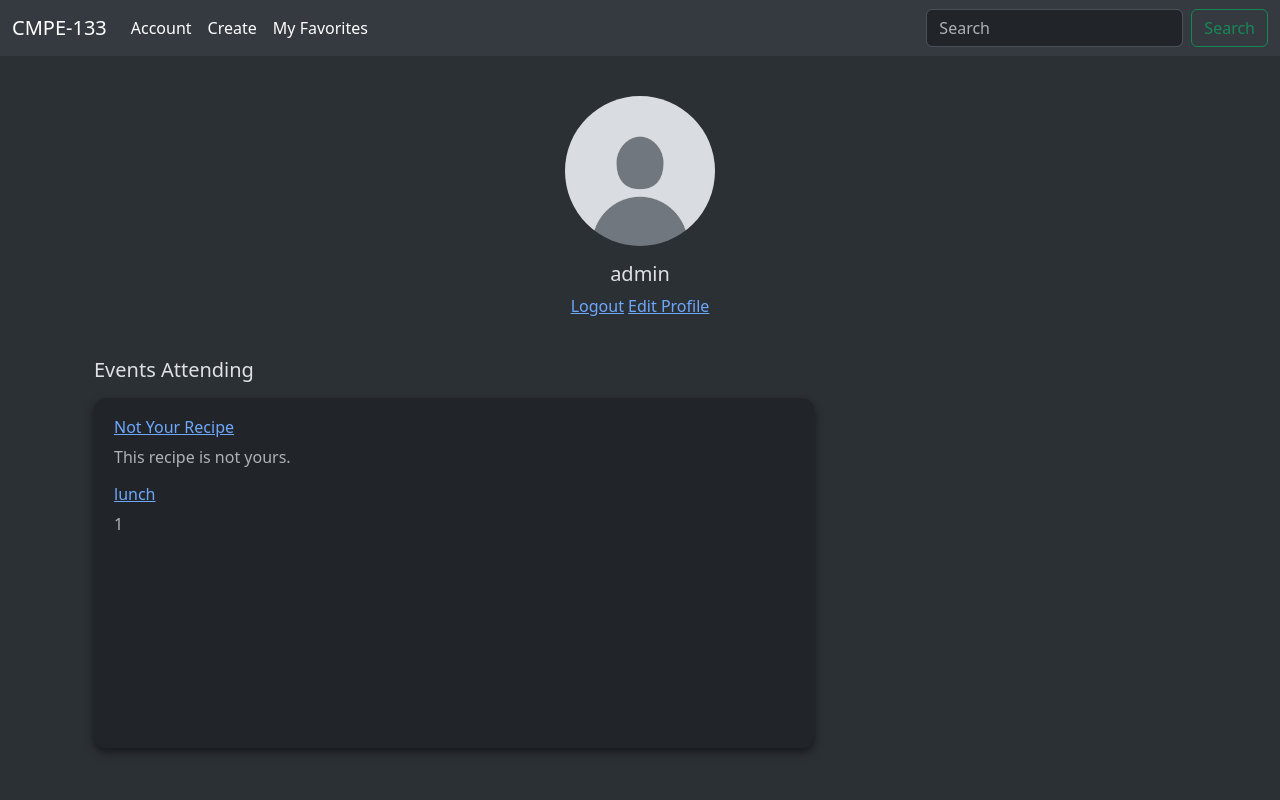
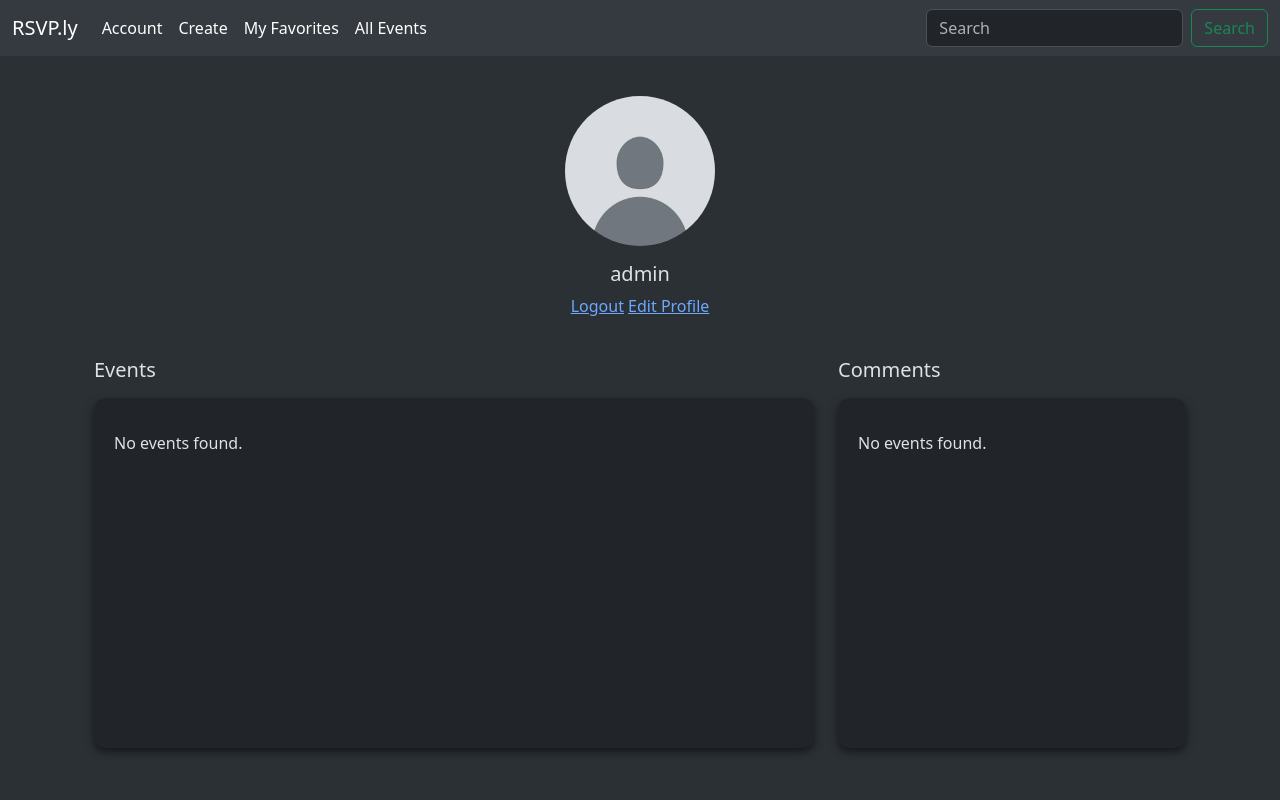
Before and after one commit to Rooosti/RSVPly, a Flask app: a page that uses app/templates/user.html in a window 1280 px wide. Run offline with Flask 3, Linux system fonts and the light colour scheme; a user stored in the database is signed in.

Commit message:
Refactored to include RSVP.ly as name and Recipe as Event both frontend and backend.

```diff
--- a/app/forms.py
+++ b/app/forms.py
@@ -3,7 +3,7 @@
 from wtforms.validators import DataRequired, Email, Length, NumberRange
 from datetime import datetime
 
-class RecipeForm(FlaskForm): # form for creating recipe
+class EventForm(FlaskForm): # form for creating event
     title = StringField('Title', validators=[validators.DataRequired()])
     description = TextAreaField('Description', validators=[validators.DataRequired()])
     ingredients = TextAreaField('Ingredients', validators=[validators.DataRequired()])
@@ -37,7 +37,7 @@
     username = StringField('Username', validators=[validators.DataRequired()])
     submit =  SubmitField("Apply")
 
-class EditRecipeForm(FlaskForm): # form for creating recipe
+class EditEventForm(FlaskForm): # form for creating event
     title = StringField('Title', validators=[validators.DataRequired()])
     description = TextAreaField('Description', validators=[validators.DataRequired()])
     ingredients = TextAreaField('Ingredients', validators=[validators.DataRequired()])
--- a/app/routes.py
+++ b/app/routes.py
@@ -4,7 +4,7 @@
 from flask_sqlalchemy import SQLAlchemy # Added SQLAlchemy
 from app.forms import *
 from flask_login import LoginManager, login_user, logout_user, login_required, UserMixin, current_user
-from app.models import Recipe, User, Comment, Rating # importing from models.py
+from app.models import Event, User, Comment, Rating # importing from models.py
 from app import db
 from datetime import datetime # added datetime
 # from <X> import <Y>
@@ -39,18 +39,18 @@
 def home_page():
     return redirect(url_for("login"))
 
-@myapp_obj.route("/recipes") # http://127.0.0.1:5000/recipes
-def view_all_recipes():
-    recipes = Recipe.query.all() # get all recipes
-    return render_template("hello.html", recipes=recipes)
+@myapp_obj.route("/events") # http://127.0.0.1:5000/events
+def view_all_events():
+    events = Event.query.all() # get all events
+    return render_template("hello.html", events=events)
 
-@myapp_obj.route("/recipe/new", methods=['GET', 'POST']) # http://127.0.0.1:5000/recipe/new
+@myapp_obj.route("/event/new", methods=['GET', 'POST']) # http://127.0.0.1:5000/event/new
 @login_required
-def create_recipe():
-    form = RecipeForm()
+def create_event():
+    form = eventForm()
     if form.validate_on_submit():
-        #create recipe
-        new_recipe = Recipe(
+        #create event
+        new_event = event(
             title=form.title.data,
             description=form.description.data,
             ingredients=form.ingredients.data,
@@ -59,17 +59,17 @@
             date=datetime.now(),
             user_id=current_user.id
         )
-        db.session.add(new_recipe) #adding to database
+        db.session.add(new_event) #adding to database
         db.session.commit()
         return redirect("/")
-    return render_template("new.html", form=form) #recipe form
+    return render_template("new.html", form=form) #event form
 
-@myapp_obj.route("/recipe/<int:integer>", methods=['GET', 'POST']) # http://127.0.0.1:5000/recipe/<enter number here>
+@myapp_obj.route("/event/<int:integer>", methods=['GET', 'POST']) # http://127.0.0.1:5000/event/<enter number here>
 @login_required
-def return_recipe(integer):
-    recipe = Recipe.query.get(integer) # get recipe number
-    if recipe is None:
-        print("Recipe not found") #prints to terminal
+def return_event(integer):
+    event = Event.query.get(integer) # get event number
+    if event is None:
+        print("event not found") #prints to terminal
         return ""
 
     comment_form = CommentForm() # create comment form
@@ -77,35 +77,35 @@
 
     #comment and rating form
     if comment_form.validate_on_submit() and comment_form.submit.data:
-            new_comment = Comment(comment=comment_form.comment.data, user_id=current_user.id, recipe_id=recipe.id)
+            new_comment = Comment(comment=comment_form.comment.data, user_id=current_user.id, event_id=event.id)
             db.session.add(new_comment)
             db.session.commit()
             return redirect(request.path)
 
     if rating_form.validate_on_submit() and rating_form.submit.data:
-        existing_rating = Rating.query.filter_by(user_id=current_user.id, recipe_id=recipe.id).first()
+        existing_rating = Rating.query.filter_by(user_id=current_user.id, event_id=event.id).first()
         if existing_rating:
             existing_rating.score = rating_form.score.data
         else:
-            new_rating = Rating(score=rating_form.score.data, user_id=current_user.id, recipe_id=recipe.id)
+            new_rating = Rating(score=rating_form.score.data, user_id=current_user.id, event_id=event.id)
             db.session.add(new_rating)
 
         db.session.commit()
         return redirect(request.path)
 
-    comments = recipe.comments
-    return render_template("return_rec.html", recipe=recipe, comment_form=comment_form, rating_form=rating_form, comments=comments)
+    comments = event.comments
+    return render_template("return_rec.html", event=event, comment_form=comment_form, rating_form=rating_form, comments=comments)
 
-@myapp_obj.route("/recipe/<int:integer>/delete") # http://127.0.0.1:5000/recipe/<enter number here>/delete
-def delete_recipe(integer):
-    del_rec = Recipe.query.get(integer) # get recipe number
+@myapp_obj.route("/event/<int:integer>/delete") # http://127.0.0.1:5000/event/<enter number here>/delete
+def delete_event(integer):
+    del_rec = Event.query.get(integer) # get event number
     if current_user == del_rec.user:
         db.session.delete(del_rec) #delete
         db.session.commit()
-        flash("Recipe successfully deleted", "success")
+        flash("event successfully deleted", "success")
         return redirect(url_for("login"))
     else:
-        flash("You must own a recipe to delete it.", "error")
+        flash("You must own a event to delete it.", "error")
         return redirect(url_for("login"))
 
 @myapp_obj.route("/registration", methods=['GET', 'POST'])
@@ -149,22 +149,22 @@
     return render_template("login.html", form=form)
 
 #Favorites
-@myapp_obj.route("/toggle_favorite/<int:recipe_id>", methods=["POST"])
+@myapp_obj.route("/toggle_favorite/<int:event_id>", methods=["POST"])
 @login_required
-def toggle_favorite(recipe_id):
-    recipe = Recipe.query.get(recipe_id)
-    if recipe is None:
-        flash("Recipe not found", 'error')
+def toggle_favorite(event_id):
+    event = Event.query.get(event_id)
+    if event is None:
+        flash("event not found", 'error')
         return redirect(url_for("main"))
-    if recipe not in current_user.favorites:
-        current_user.favorites.append(recipe)
+    if event not in current_user.favorites:
+        current_user.favorites.append(event)
         db.session.commit()
-        flash("Recipe added to favorites", 'success')
+        flash("event added to favorites", 'success')
     else:
-        if recipe in current_user.favorites:
-            current_user.favorites.remove(recipe)
+        if event in current_user.favorites:
+            current_user.favorites.remove(event)
             db.session.commit()
-            flash("Recipe removed from favorites", 'success')
+            flash("event removed from favorites", 'success')
     return redirect(url_for("view_favorites"))
 
 # View Favorites
@@ -198,61 +198,61 @@
         db.session.commit()
     return render_template("edit_user.html", user=current_user, form=form)
 
-@myapp_obj.route('/recipe/<int:integer>/edit', methods=["GET", "POST"])
+@myapp_obj.route('/event/<int:integer>/edit', methods=["GET", "POST"])
 @login_required
-def edit_recipe(integer):
-    form = EditRecipeForm()
-    recipe = Recipe.query.get(integer) # get recipe number
-    if recipe == None:
-        flash("Recipe does not exist.", "error")
+def edit_event(integer):
+    form = EditeventForm()
+    event = Event.query.get(integer) # get event number
+    if event == None:
+        flash("Event does not exist.", "error")
         return redirect(url_for("login"))
     else:
-        if recipe.user != current_user:
-            flash("You cannot edit recipes you don't own.", "error")
+        if event.user != current_user:
+            flash("You cannot edit events you don't own.", "error")
             return redirect(url_for("login"))
         if form.validate_on_submit():
-            #edit recipe
+            #edit event
             if form.title.data:
-                recipe.title = form.title.data
+                event.title = form.title.data
             if form.description.data:
-                recipe.description = form.description.data
+                event.description = form.description.data
             if form.ingredients.data:
-                recipe.ingredients = form.ingredients.data
+                event.ingredients = form.ingredients.data
             if form.instructions.data:
-                recipe.instructions = form.instructions.data
+                event.instructions = form.instructions.data
             if form.tags.data:
-                recipe.tags = form.tags.data
+                event.tags = form.tags.data
             db.session.commit()
-            flash("Recipe successfully changed.", "success")
-            return redirect(f"/recipe/{integer}")
-        return render_template("edit_recipe.html", recipe=recipe, form=form)
+            flash("event successfully changed.", "success")
+            return redirect(f"/event/{integer}")
+        return render_template("edit_event.html", event=event, form=form)
 
 @myapp_obj.route('/search', methods =['GET', 'POST'])
-def search_recipes():
+def search_events():
     query = request.args.get('query')
     form = SearchForm()
     if not query:
         if form.validate_on_submit():
             search_query = form.search_query.data
 
-            recipes = Recipe.query.filter(
+            events = Event.query.filter(
                 db.or_(
-                    Recipe.title.ilike(f'%{search_query}%'),
-                    Recipe.description.ilike(f'%{search_query}%'),
-                    Recipe.ingredients.ilike(f'%{search_query}%'),
-                    Recipe.instructions.ilike(f'%{search_query}%'),
+                    Event.title.ilike(f'%{search_query}%'),
+                    Event.description.ilike(f'%{search_query}%'),
+                    Event.ingredients.ilike(f'%{search_query}%'),
+                    Event.instructions.ilike(f'%{search_query}%'),
                 )
             ).all()
     else:
-        recipes = Recipe.query.filter(
+        events = Event.query.filter(
                 db.or_(
-                    Recipe.title.ilike(f'%{query}%'),
-                    Recipe.description.ilike(f'%{query}%'),
-                    Recipe.ingredients.ilike(f'%{query}%'),
-                    Recipe.instructions.ilike(f'%{query}%'),
+                    Event.title.ilike(f'%{query}%'),
+                    Event.description.ilike(f'%{query}%'),
+                    Event.ingredients.ilike(f'%{query}%'),
+                    Event.instructions.ilike(f'%{query}%'),
                 )
             ).all()
-        return render_template('search_result.html', recipes = recipes, form = form)
+        return render_template('search_result.html', events = events, form = form)
     return render_template('search.html', form = form)
 
 @myapp_obj.route('/enhanced-search', methods=['GET', 'POST'])
@@ -263,16 +263,16 @@
         tags_input = form.tags.data
 
         # Start with base query
-        query = Recipe.query
+        query = Event.query
 
         # Apply text search if provided
         if search_query:
             query = query.filter(
                 db.or_(
-                    Recipe.title.ilike(f'%{search_query}%'),
-                    Recipe.description.ilike(f'%{search_query}%'),
-                    Recipe.ingredients.ilike(f'%{search_query}%'),
-                    Recipe.instructions.ilike(f'%{search_query}%')
+                    Event.title.ilike(f'%{search_query}%'),
+                    Event.description.ilike(f'%{search_query}%'),
+                    Event.ingredients.ilike(f'%{search_query}%'),
+                    Event.instructions.ilike(f'%{search_query}%')
                 )
             )
 
@@ -280,9 +280,9 @@
         if tags_input:
             tag_names = [tag.strip() for tag in tags_input.split(',')]
             for tag_name in tag_names:
-                query = query.filter(Recipe.tags.ilike(f'%{tag_name}%'))
+                query = query.filter(event.tags.ilike(f'%{tag_name}%'))
 
-        recipes = query.all()
-        return render_template('enhanced_search_result.html', recipes=recipes, form=form)
+        events = query.all()
+        return render_template('enhanced_search_result.html', events=events, form=form)
 
     return render_template('enhanced_search.html', form=form)
--- a/app/templates/enhanced_search.html
+++ b/app/templates/enhanced_search.html
@@ -32,8 +32,8 @@
 {% block content %}
 <div class="container">
     <div class="form-container">
-        <h1>Enhanced Recipe Search</h1>
-        <p class="text-muted">Search recipes by text and tags</p>
+        <h1>Enhanced Event Search</h1>
+        <p class="text-muted">Search events by text and tags</p>
         <form method="POST" action="{{ url_for('enhanced_search') }}">
             {{ form.hidden_tag() }}
             <div class="form-group">
--- a/app/templates/layout.html
+++ b/app/templates/layout.html
@@ -37,7 +37,7 @@
 <!-- Navbar -->
 <nav class="navbar navbar-expand-lg fixed-top bg-body-secondary">
   <div class="container-fluid">
-    <a class="navbar-brand" href="#">CMPE-133</a>
+    <a class="navbar-brand" href="#">RSVP.ly</a>
     <button class="navbar-toggler" type="button" data-bs-toggle="collapse" data-bs-target="#navbarSupportedContent" aria-controls="navbarSupportedContent" aria-expanded="false" aria-label="Toggle navigation">
       <span class="navbar-toggler-icon"></span>
     </button>
@@ -47,19 +47,21 @@
           {% if current_user %}
               <a class="nav-link active" aria-current="page" href="/view/{{ current_user.username }}">Account</a>
         <li class="nav-item">
-              <a class="nav-link active" aria-current="page" href="/recipe/new">Create</a>
+              <a class="nav-link active" aria-current="page" href="/event/new">Create</a>
         <li class="nav-item">
               <a class="nav-link active" aria-current="page" href="/favorites">My Favorites</a>
           {% else %}
         <li class="nav-item">
               <a class="nav-link disable" aria-disabled="true">Account</a>
         <li class="nav-item">
-              <a class="nav-link active" aria-current="page" href="/recipe/new">Create Event</a>
+              <a class="nav-link active" aria-current="page" href="/event/new">Create</a>
         <li class="nav-item">
               <a class="nav-link active" aria-disable="true">My Favorites</a>
           {% endif %}
+        <li class="nav-item">
+              <a class="nav-link active" aria-current="page" href="/events">All Events</a>
       </ul>
-      <form class="d-flex" action="{{ url_for('search_recipes') }}" method="GET">
+      <form class="d-flex" action="{{ url_for('search_events') }}" method="GET">
         <input class="form-control me-2" type="search" name="query" placeholder="Search" aria-label="Search"/>
         <button class="btn btn-outline-success" type="submit">Search</button>
       </form>
--- a/app/templates/search.html
+++ b/app/templates/search.html
@@ -1,6 +1,6 @@
 {% extends "layout.html" %}
 
-{% block title %}Search Recipes{% endblock %}
+{% block title %}Search Events{% endblock %}
 
 {% block head %}
 <style>
@@ -32,7 +32,7 @@
 {% block content %}
 <div class="container mb-3">
     <div class="form-container mb-3">
-        <h1>Search Recipes</h1>
+        <h1>Search Events</h1>
         <hr class="my-4">
         <form method="POST">
             {{ form.hidden_tag() }}
--- a/app/templates/user.html
+++ b/app/templates/user.html
@@ -47,20 +47,36 @@
   </div>
 
     {% if user %}
-  <!-- Scrollable Columns (Recipes and Comments) -->
+  <!-- Scrollable Columns (Events and Comments) -->
   <div class="row">
 
         <div class="col-md-8 mb-3">
-            <h5 class="mb-3">Events Attending</h5>
+            <h5 class="mb-3">Events</h5>
                 <div class="scrollable-container">
-                    {% for recipe in user.recipes %}
-                        <h6><a href = "/recipe/{{recipe.id}}">{{recipe.title}}</a></h6>
+                    {% for event in user.events %}
+                        <h6><a href = "/event/{{event.id}}">{{event.title}}</a></h6>
                         <p class="text-muted">
-                            {{recipe.description}}
+                            {{event.description}}
                         </p>
                         {% else %}
                         <p>
-                            <h6>No Events found.</h6>
+                            <h6>No events found.</h6>
+                        </p>
+                    {% endfor %}
+                </div>
+        </div>
+
+        <div class="col-md-4 mb-3">
+            <h5 class="mb-3">Comments</h5>
+                <div class="scrollable-container">
+                    {% for comment in user.comments %}
+                        <p class="text-muted">
+                            {{comment.comment}}
+                        </p>
+                        <h6><a href = "/event/{{comment.event_id}}">Go to event<a></h6>
+                        {% else %}
+                        <p>
+                            <h6>No events found.</h6>
                         </p>
                     {% endfor %}
                 </div>
```
Also changed, not shown: app/models.py (+9 -9 lines), app/templates/edit_recipe.html (+12 -12 lines), app/templates/enhanced_search_result.html (+10 -10 lines), app/templates/favorites.html (+4 -4 lines), app/templates/hello.html (+5 -5 lines), app/templates/new.html (+22 -44 lines), app/templates/return_rec.html (+14 -14 lines), app/templates/search_result.html (+7 -7 lines), app/app.db.
